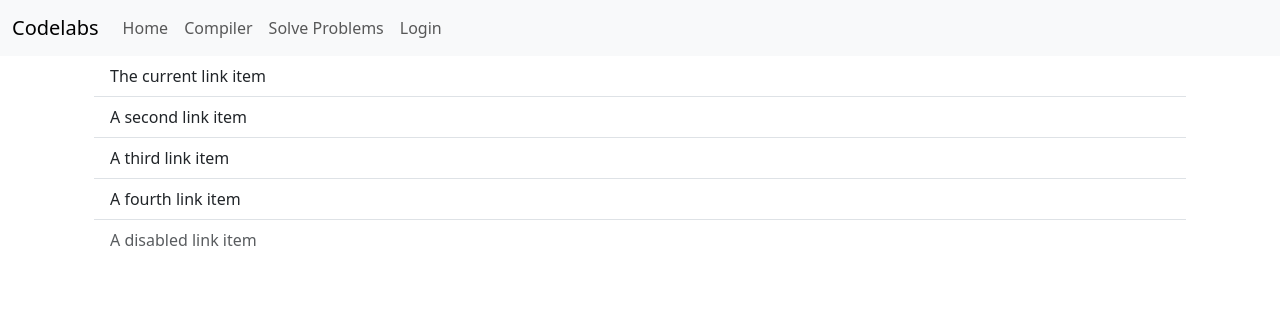
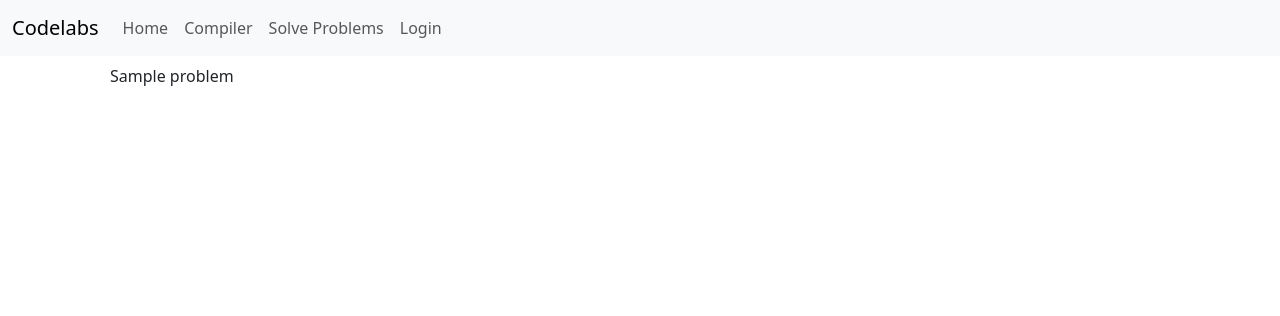
Before and after one commit to varun-sf/Codelabs, a Django app: page /problems/ in a window 1280 px wide. Shown: the top 316 px of the page. Run offline with Django 4.2, Linux system fonts and the light colour scheme; tables that the repository leaves empty hold one stand-in row (values such as "Sample post").

Commit message:
added html for problem detail, post request is incomplete

```diff
--- /dev/null
+++ b/codes/fe8851b6-7691-4de7-8320-0b0579fb1115.py
@@ -0,0 +1 @@
+print("Hi")
--- /dev/null
+++ b/outputs/fe8851b6-7691-4de7-8320-0b0579fb1115.txt
@@ -0,0 +1 @@
+Hi
--- a/solveproblems/templates/all_problems.html
+++ b/solveproblems/templates/all_problems.html
@@ -1,18 +1,13 @@
 {% extends 'base.html' %}
 
-{% block title %}Login{% endblock %}
+{% block title %}problems{% endblock %}
 
 {% block content %}
 <div  class="container">
-
     <div class="list-group list-group-flush">
-        <a href="#" class="list-group-item list-group-item-action">
-          The current link item
-        </a>
-        <a href="#" class="list-group-item list-group-item-action">A second link item</a>
-        <a href="#" class="list-group-item list-group-item-action">A third link item</a>
-        <a href="#" class="list-group-item list-group-item-action">A fourth link item</a>
-        <a class="list-group-item list-group-item-action disabled" aria-disabled="true">A disabled link item</a>
+      {% for problem in problems %}
+        <a href="{{problem.id}}" class="list-group-item list-group-item-action">{{problem.title}}</a>
+      {% endfor %}
       </div>
     <div>
 {% endblock %}
--- a/solveproblems/views.py
+++ b/solveproblems/views.py
@@ -1,21 +1,44 @@
 import json
 from django.shortcuts import render
 from django.template import loader
-from django.http import HttpResponse
-from django.http import JsonResponse
+from django.http import HttpResponse, JsonResponse
 from .forms import ProblemForm
 from django.views.decorators.csrf import csrf_exempt
+from .models import Problem
+from submit.views import run_code
 # Create your views here.
 
 def problems_list(request):
+    problems = Problem.objects.all()
+    print(problems[0].description)
+    context = {
+        'problems':problems,
+    }
     template = loader.get_template('all_problems.html')
-    context = {}
+
     return HttpResponse(template.render(context,request))
 
 
 def problem_detail(request, problem_id):
+
+    problem = Problem.objects.get(id=problem_id)
+    if request.method == 'POST':
+        # Capture the user's submitted code
+        user_code = request.POST.get('code')
+        # Here you can pass the `user_code` to a function for processing
+        result = run_code(user_code)  # Assume you have a function `run_code` to process the code
+        print(result)
+        # Render the template with the result or any feedback
+        # return render(request, 'problem_detail.html', {
+        #     'problem': problem,
+        #     'result': result,  # Pass the result back to the template if needed
+        # })
+
+
+
+    context = {"problem":  problem}
+
     template = loader.get_template('problem_detail.html')
-    context = {}
     return HttpResponse(template.render(context,request))
 
 
```
Also changed, not shown: solveproblems/templates/problem_detail.html (+21 -1 lines), inputs/fe8851b6-7691-4de7-8320-0b0579fb1115.txt (added).
